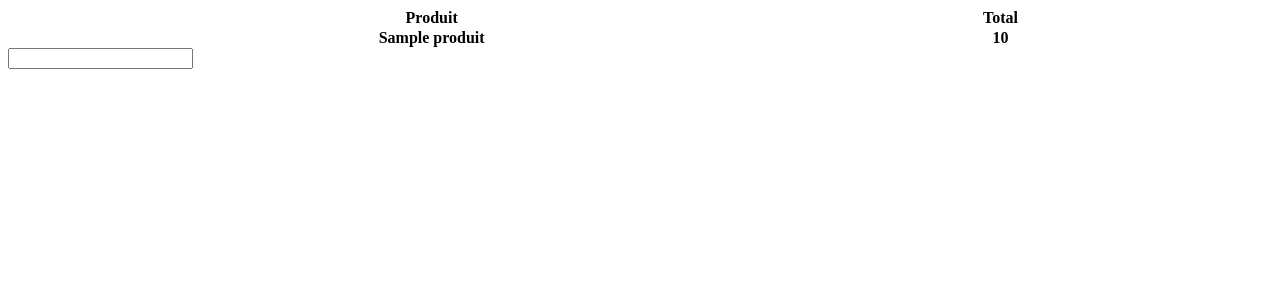
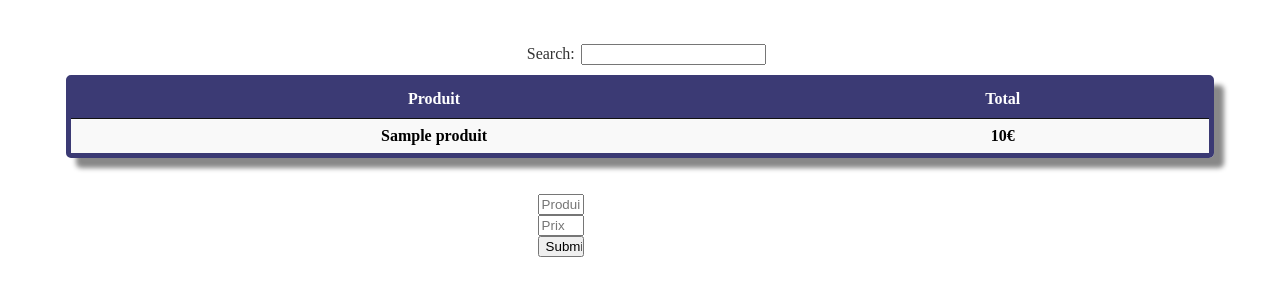
Before and after one commit to Heffiros/EstiTracker, a PHP site: template app/View/Fidelite/historiqueAchat.php in a window 1280 px wide. Shown: the top 300 px of the page. Run offline with PHP 8.4, Linux system fonts and the light colour scheme; the template is opened without the code that fills it: most values are stand-ins (such as "Sample title", 1, 10 or a date in 2020); lists and menus that the app fills with data are empty; some libraries are stand-ins or nearby versions.

Commit message:
ajout produit fidele

```diff
--- a/app/View/Fidelite/historiqueAchat.php
+++ b/app/View/Fidelite/historiqueAchat.php
@@ -1,3 +1,51 @@
+<script src="//code.jquery.com/jquery-1.11.3.min.js"></script>
+<link rel="stylesheet" type="text/css" href="//cdn.datatables.net/1.10.10/css/jquery.dataTables.min.css">
+<!-- Basepath not working in that peculiar case and i do not want to know why anymore -->
+<!-- MODAL CONNETION-->
+<script type="text/javascript" src="//cdn.datatables.net/1.10.10/js/jquery.dataTables.min.js"></script>
+<link rel="stylesheet" type="text/css" href="<?php echo BASEPATH ?>app/Stylesheet/style.css" />
+
+<style type="text/css">
+
+	#form_fidele {
+		left:42%;
+		position: absolute;
+	}
+
+    #enregistrement_filter {
+      margin-right:40%;
+      margin-bottom: 10px;
+    }
+    #enregistrement_paginate {
+        display: none;
+    }
+    .dataTables_length {
+    display: none;
+  }
+  #menu {
+    display: none;
+  }
+  #enregistrement {
+    border: solid;
+    border-color: #3B3A74;
+    border-width: 5px;
+    border-radius: 5px;
+    box-shadow: 10px 10px 5px #888888;
+  }
+  th {
+    text-align: center;
+  }
+  h1 {
+    text-align: center;
+  }
+  thead {
+    background-color: #3B3A74;
+    color: white;
+  }
+</style>
+
+<br>
+<br>
 <?php if (count($all_achat) == 0) { ?>
 <div>Pas d'achat</div>
 <?php } else { ?>
@@ -14,7 +62,7 @@
             foreach ($all_achat as $achat) {
                 echo "<tr>";
                     echo "<th> ". $achat['produit'] ." </th>";
-                    echo "<th> ". $achat['prix'] . "</th>";
+                    echo "<th> ". $achat['prix'] . "€</th>";
                 echo "</tr>";
             }
         ?>
@@ -25,8 +73,18 @@
 
 
 
-<form>
-<input type="text"> </input>
+<br>
+<br>
+<form class="col-md-9 col-md-offset-0 col-xs-15 col-xs-offset-0" id="form_fidele">
+<div class="form-group">
+<input class="form-control" id="number_participant" type="text" placeholder="Produit">
+</div>
+<div class="form-group">
+<input class="form-control" id="number_participant" type="number" placeholder="Prix">
+</div>
+<div class="form-group">
+<input class="btn btn-info" id="number_participant" type="submit" >
+</div>
 </form>
 
 <script type="text/javascript" language="javascript" class="init">
--- a/app/View/Fidelite/home.php
+++ b/app/View/Fidelite/home.php
@@ -5,7 +5,7 @@
 <script type="text/javascript" src="//cdn.datatables.net/1.10.10/js/jquery.dataTables.min.js"></script>
 
 
-<input list="test" type="text" id="choix" multiple>
+<input class="form-control" list="test" type="text" id="number_participant" multiple>
 <datalist id="test">
 <?php
 foreach ($fidele as $value) {
@@ -24,7 +24,7 @@ foreach ($fidele as $value) {
 
 
 $( "#target" ).click(function() {
-	var test = $( "#choix" ).val();
+	var test = $( "#number_participant" ).val();
 
 	var base = <?php echo BASEPATH ?>;
 	var fidele_url = base + 'index.php/fidele/historique';
```
Also changed, not shown: app/Stylesheet/style.css (line endings or trailing spaces), 1 other file.
